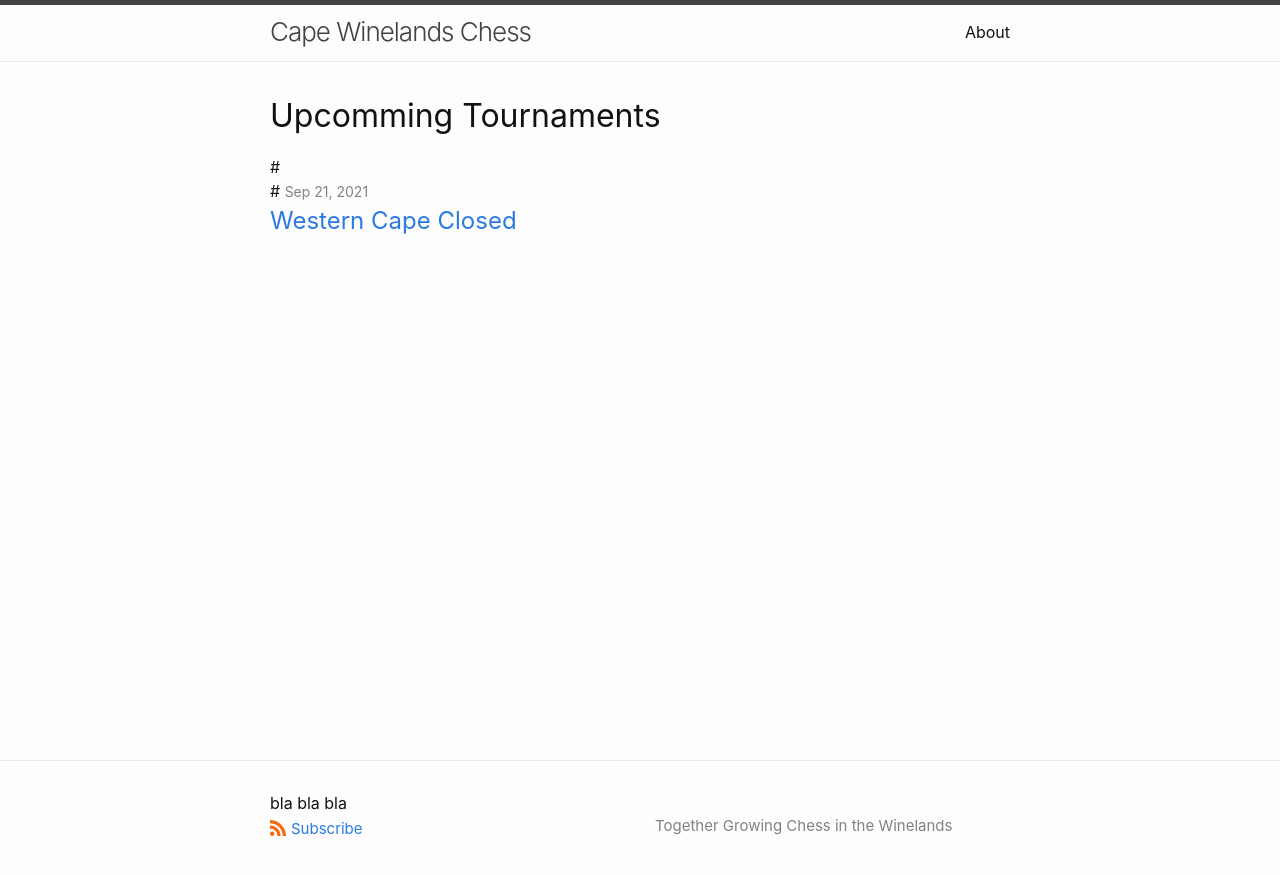
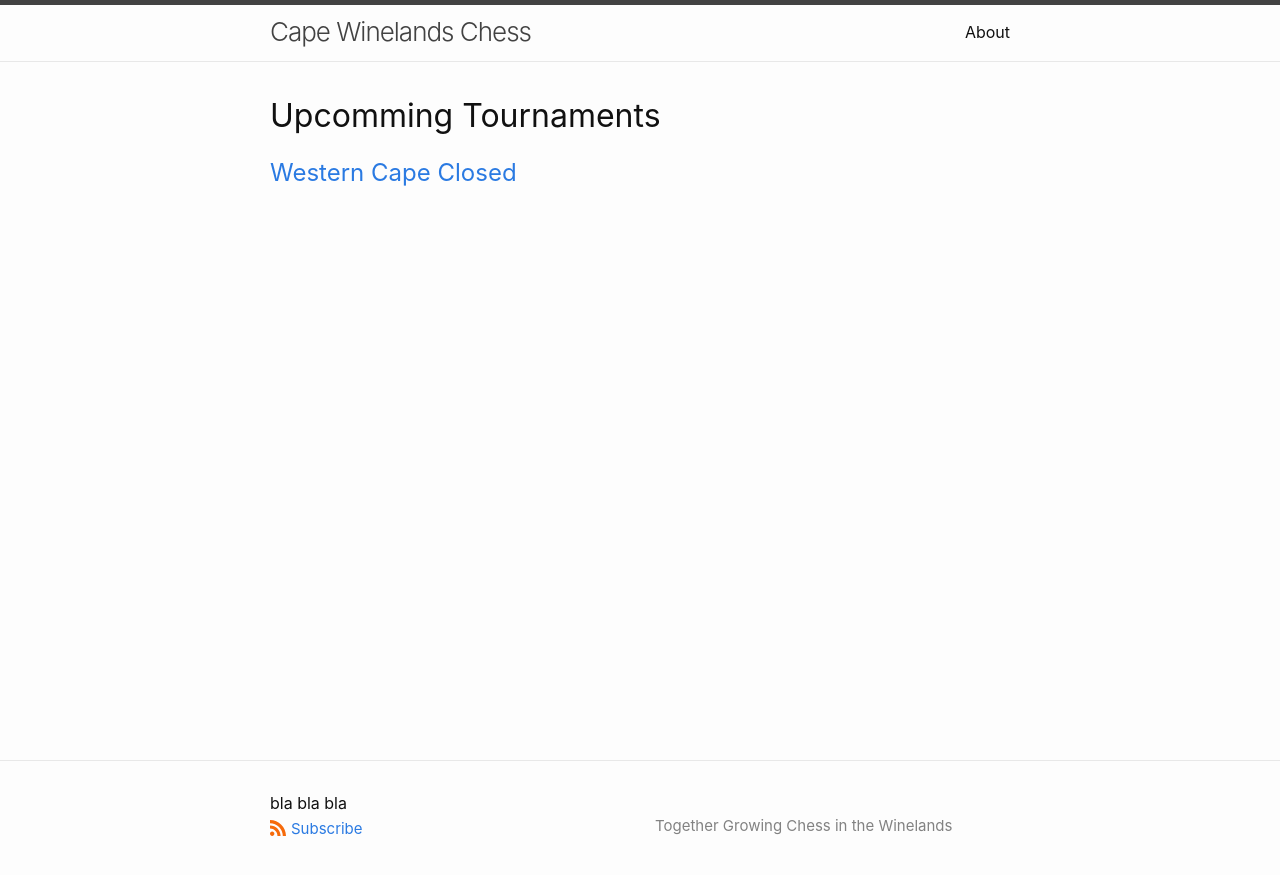
Before and after one commit to Stellenbosch-Chess/freekster, a Jekyll site: the page built from index.markdown, in a window 1280 px wide. Shown: the top 875 px of the page. Built offline with Jekyll 4.4.1, drawn with Linux system fonts in a browser that asks for light colours.

Commit message:
Update home.html

```diff
--- a/_layouts/home.html
+++ b/_layouts/home.html
@@ -23,10 +23,10 @@ layout: default
       <h2 class="post-list-heading">{{ page.list_title }}</h2>
     {%- endif -%}
     <ul class="post-list">
-   #   {%- assign date_format = site.minima.date_format | default: "%b %-d, %Y" -%}
+      {%- assign date_format = site.minima.date_format | default: "%b %-d, %Y" -%}
       {%- for post in posts -%}
       <li>
-   #     <span class="post-meta">{{ post.date | date: date_format }}</span>
+
         <h3>
           <a class="post-link" href="{{ post.url | relative_url }}">
             {{ post.title | escape }}
```
